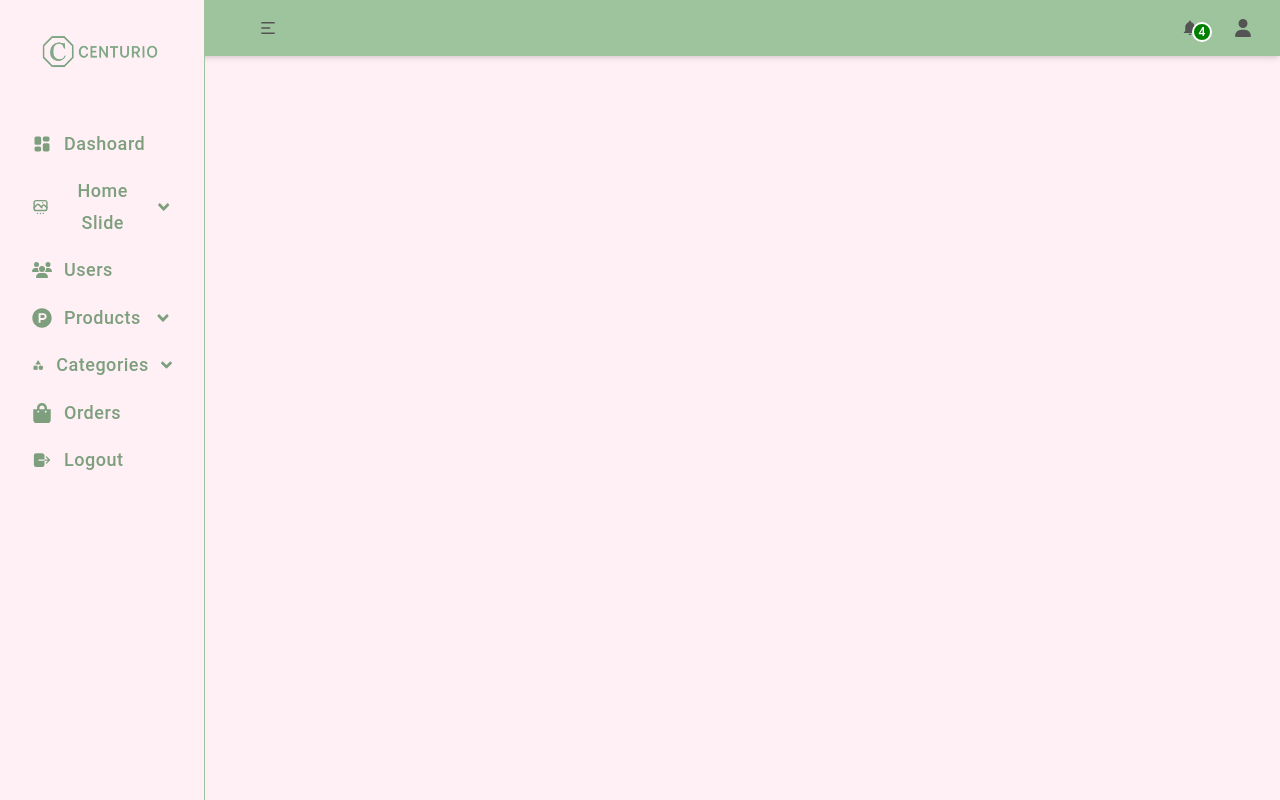
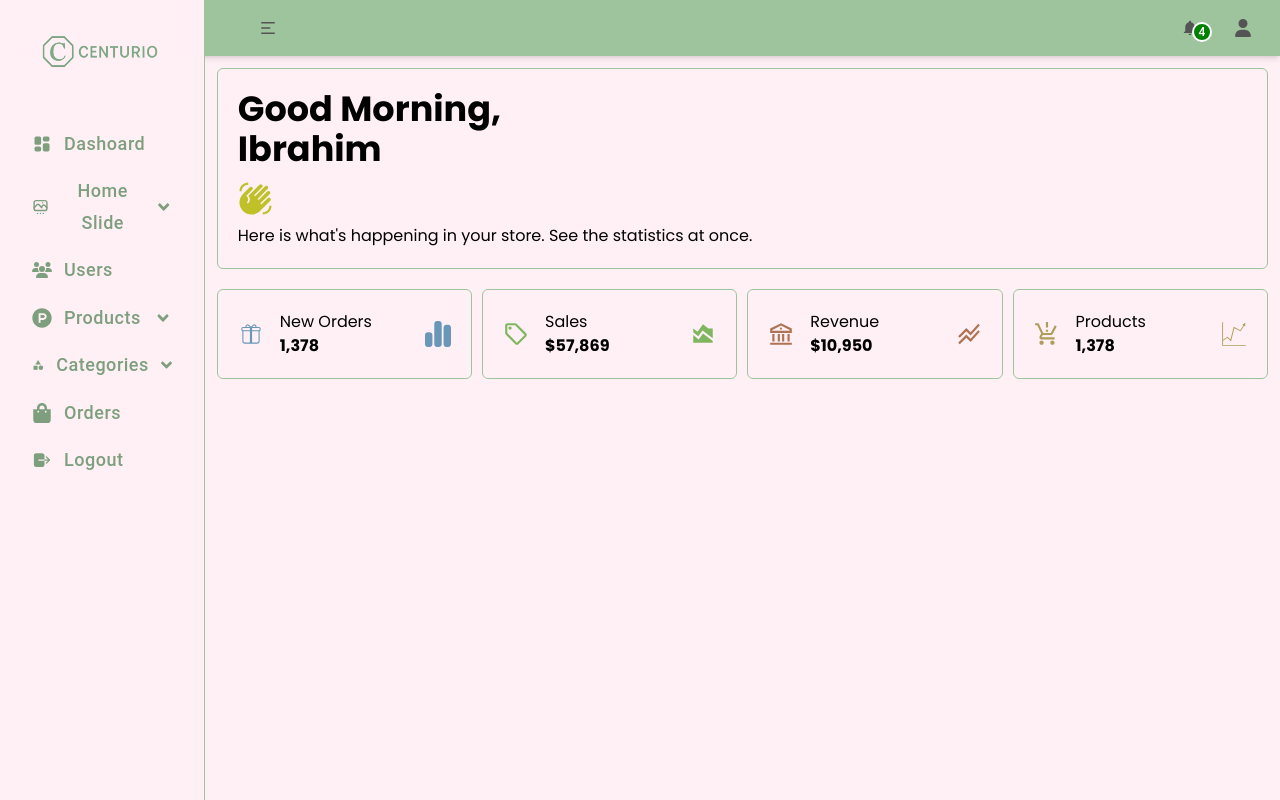
Before and after one commit to Ibrahim-Saasa/Admin-Dashboard, a React (Vite) app: page /#/ in a window 1280 px wide. Built offline with nearby package versions, Linux system fonts and the light colour scheme; a web font is replaced by a local one.

Commit message:
added boxes

```diff
--- a/package.json
+++ b/package.json
@@ -19,6 +19,7 @@
     "react-dom": "^19.1.1",
     "react-icons": "^5.5.0",
     "react-router-dom": "^7.8.2",
+    "swiper": "^11.2.10",
     "tailwindcss": "^4.1.12"
   },
   "devDependencies": {
--- a/src/App.jsx
+++ b/src/App.jsx
@@ -17,6 +17,9 @@ function App() {
               <div className="sidebarWrapper w-[16%]">
                 <SideBar />
               </div>
+              <div className="contentRight py-3 px-3 w-[84%]">
+                <Dashboard />
+              </div>
             </div>
           </section>
         </>
--- a/src/Pages/Dashboard/Dashboard.jsx
+++ b/src/Pages/Dashboard/Dashboard.jsx
@@ -1,7 +1,27 @@
 import React from "react";
+import DashboardBoxes from "../../components/DashboardBoxes/DashboardBoxes";
+import { MdWavingHand } from "react-icons/md";
 
 const Dashboard = () => {
-  return <div>Dashboard</div>;
+  return (
+    <>
+      <div className="w-full p-5 border-1 rounded-md border-[#9ec49e] flex items-center gap-8 mb-5">
+        <div className="info  gap-2">
+          <h1 className="text-[35px] font-bold leading-10 mb-3">
+            Good Morning, <br /> Ibrahim
+          </h1>
+          <MdWavingHand className="text-[35px] text-[#c0c029] !mt-2 mb-2" />
+          <div className="!block">
+            <p>
+              Here is what's happening in your store. See the statistics at
+              once.
+            </p>
+          </div>
+        </div>
+      </div>
+      <DashboardBoxes />
+    </>
+  );
 };
 
 export default Dashboard;
--- /dev/null
+++ b/src/components/DashboardBoxes/DashboardBoxes.jsx
@@ -0,0 +1,70 @@
+import React from "react";
+import { Swiper, SwiperSlide } from "swiper/react";
+import "swiper/css";
+import { Navigation } from "swiper/modules";
+import "swiper/css/navigation";
+import { CiGift } from "react-icons/ci";
+import { FaChartSimple } from "react-icons/fa6";
+import { MdAreaChart } from "react-icons/md";
+import { MdOutlineStackedLineChart } from "react-icons/md";
+import { GiChart } from "react-icons/gi";
+import { MdOutlineSell } from "react-icons/md";
+import { RiBankLine } from "react-icons/ri";
+import { MdProductionQuantityLimits } from "react-icons/md";
+
+const DashboardBoxes = () => {
+  return (
+    <>
+      <Swiper
+        slidesPerView={4}
+        spaceBetween={10}
+        navigation={true}
+        modules={[Navigation]}
+        className="dashboardBoxesSlider"
+      >
+        <SwiperSlide>
+          <div className="box p-5 cursor-pointer hover:bg-[#f6f5f5] rounded-md border-1 border-[#9ec49e] flex items-center gap-4">
+            <CiGift className="text-[30px] text-[#6897b7]" />
+            <div className="info w-[70%]">
+              <h3>New Orders</h3>
+              <b>1,378</b>
+            </div>
+            <FaChartSimple className="text-[30px] text-[#6897b7]" />
+          </div>
+        </SwiperSlide>
+        <SwiperSlide>
+          <div className="box p-5 cursor-pointer hover:bg-[#f6f5f5] rounded-md border-1 border-[#9ec49e] flex items-center gap-4">
+            <MdOutlineSell className="text-[30px] text-[#80b660]" />
+            <div className="info w-[70%]">
+              <h3>Sales</h3>
+              <b>$57,869</b>
+            </div>
+            <MdAreaChart className="text-[30px] text-[#80b660]" />
+          </div>
+        </SwiperSlide>
+        <SwiperSlide>
+          <div className="box p-5 cursor-pointer hover:bg-[#f6f5f5] rounded-md border-1 border-[#9ec49e] flex items-center gap-4">
+            <RiBankLine className="text-[30px] text-[#af7353]" />
+            <div className="info w-[70%]">
+              <h3>Revenue</h3>
+              <b>$10,950</b>
+            </div>
+            <MdOutlineStackedLineChart className="text-[30px] text-[#af7353]" />
+          </div>
+        </SwiperSlide>
+        <SwiperSlide>
+          <div className="box p-5 cursor-pointer hover:bg-[#f6f5f5] rounded-md border-1 border-[#9ec49e] flex items-center gap-4">
+            <MdProductionQuantityLimits className="text-[30px] text-[#af9d5b]" />
+            <div className="info w-[70%]">
+              <h3>Products</h3>
+              <b>1,378</b>
+            </div>
+            <GiChart className="text-[30px] text-[#af9d5b]" />
+          </div>
+        </SwiperSlide>
+      </Swiper>
+    </>
+  );
+};
+
+export default DashboardBoxes;
--- a/src/components/SideBar/SideBar.jsx
+++ b/src/components/SideBar/SideBar.jsx
@@ -32,10 +32,12 @@ const SideBar = () => {
         </div>
         <ul className="mt-4 ">
           <li>
+            <Link to="/users">
               <Button className="w-full !capitalize !justify-start flex gap-3 !text-[18px] !text-[#7e9f7e] !font-[500] !items-center !py-2">
                 <TbLayoutDashboardFilled className="text-[20px]" />
                 <span>Dashoard </span>
               </Button>
+            </Link>
           </li>
           <li>
             <Button
@@ -54,25 +56,31 @@ const SideBar = () => {
             <Collapse isOpened={subMenuIndex === 1 ? true : false}>
               <ul className="w-full">
                 <li className="w-full">
+                  <Link to="/homeSlide/add">
                     <Button className="w-full !capitalize !justify-start !flex gap-3 !text-[13px] !text-[#7e9f7e] !font-[500] !pl-5">
                       <span className="block w-[5px] h-[5px] rounded-full bg-[green]"></span>
                       Add Home Banner Slide
                     </Button>
+                  </Link>
                 </li>
                 <li className="w-full">
+                  <Link to="/homeSlide">
                     <Button className="w-full !capitalize !justify-start flex gap-3 !text-[13px] !text-[#7e9f7e] !font-[500] !pl-5">
                       <span className="block w-[5px] h-[5px] rounded-full bg-[green]"></span>
                       Home Slides List
                     </Button>
+                  </Link>
                 </li>
               </ul>
             </Collapse>
           </li>
           <li>
+            <Link to="/users">
               <Button className="w-full !capitalize !justify-start flex gap-3 !text-[18px] !text-[#7e9f7e] !font-[500] !items-center !py-2">
                 <FaUsers className="text-[20px]" />
                 <span>Users </span>
               </Button>
+            </Link>
           </li>
           <li>
             <Button
@@ -91,16 +99,21 @@ const SideBar = () => {
             <Collapse isOpened={subMenuIndex === 2 ? true : false}>
               <ul className="w-full">
                 <li className="w-full">
+                  {" "}
+                  <Link to="/products">
                     <Button className="w-full !capitalize !justify-start !flex gap-3 !text-[13px] !text-[#7e9f7e] !font-[500] !pl-5">
                       <span className="block w-[5px] h-[5px] rounded-full bg-[green]"></span>
                       Product List
                     </Button>
+                  </Link>
                 </li>
                 <li className="w-full">
+                  <Link to="/product/add">
                     <Button className="w-full !capitalize !justify-start flex gap-3 !text-[13px] !text-[#7e9f7e] !font-[500] !pl-5">
                       <span className="block w-[5px] h-[5px] rounded-full bg-[green]"></span>
                       Product Upload
                     </Button>
+                  </Link>
                 </li>
               </ul>
             </Collapse>
@@ -122,43 +135,55 @@ const SideBar = () => {
             <Collapse isOpened={subMenuIndex === 3 ? true : false}>
               <ul className="w-full">
                 <li className="w-full">
+                  <Link to="/categories">
                     <Button className="w-full !capitalize !justify-start !flex gap-3 !text-[13px] !text-[#7e9f7e] !font-[500] !pl-5">
                       <span className="block w-[5px] h-[5px] rounded-full bg-[green]"></span>
                       Category List
                     </Button>
+                  </Link>
                 </li>
                 <li className="w-full">
+                  <Link to="/category/add">
                     <Button className="w-full !capitalize !justify-start flex gap-3 !text-[13px] !text-[#7e9f7e] !font-[500] !pl-5">
                       <span className="block w-[5px] h-[5px] rounded-full bg-[green]"></span>
                       Add a Category
                     </Button>
+                  </Link>
                 </li>
                 <li className="w-full">
+                  <Link to="/category/subCategory">
                     <Button className="w-full !capitalize !justify-start flex gap-3 !text-[13px] !text-[#7e9f7e] !font-[500] !pl-5">
                       <span className="block w-[5px] h-[5px] rounded-full bg-[green]"></span>
                       Sub Category
                     </Button>
+                  </Link>
                 </li>
                 <li className="w-full">
+                  <Link to="/category/subCategory/add">
                     <Button className="w-full !capitalize !justify-start flex gap-3 !text-[13px] !text-[#7e9f7e] !font-[500] !pl-5">
                       <span className="block w-[5px] h-[5px] rounded-full bg-[green]"></span>
                       Add a Sub Category
                     </Button>
+                  </Link>
                 </li>
               </ul>
             </Collapse>
           </li>
           <li>
+            <Link to="/orders">
               <Button className="w-full !capitalize !justify-start flex gap-3 !text-[18px] !text-[#7e9f7e] !font-[500] !items-center !py-2">
                 <FaShoppingBag className="text-[20px]" />
                 <span>Orders </span>
               </Button>
+            </Link>
           </li>
           <li>
+            <Link to="/logout">
               <Button className="w-full !capitalize !justify-start flex gap-3 !text-[18px] !text-[#7e9f7e] !font-[500] !items-center !py-2">
                 <IoLogOut className="text-[20px]" />
                 <span>Logout </span>
               </Button>
+            </Link>
           </li>
         </ul>
       </div>
```
Also changed, not shown: 1 other file (tests, documents, lock files or other folders). Lines whose indentation alone changed are shown as unchanged.
